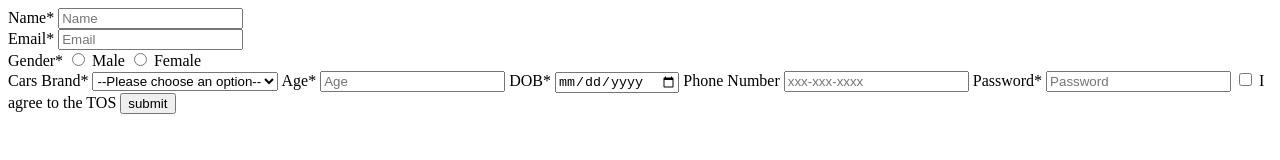
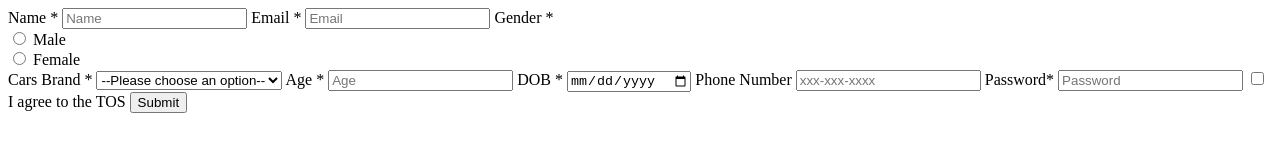
Before and after one commit to acciojob/signup-form-car-sonu2614, a website: page main.html in a window 1280 px wide. Drawn offline with Linux system fonts and the light colour scheme.

Commit message:
created a submission

```diff
--- a/main.html
+++ b/main.html
@@ -7,45 +7,37 @@
 </head>
 
 <body>
-	<form method="post">
-		<div>
-			<label for="name">Name*</label>
-			<input type="text" id="name" placeholder="Name" name="name" required>
-		</div>
-
-		<div>
-			<label for="email">Email*</label>
-			<input type="email" id="email" placeholder="Email" name="email" required>
-		</div>
+	<form method="POST">
+		<label for="name">Name *</label>
+		<input type="text" id="name" placeholder="Name" name="name" required>
 
 
 
+		<label for="email">Email *</label>
+		<input type="email" id="email" placeholder="Email" name="email" required>
+
+		<label for="gender">Gender *</label>
 		<div>
-			<label for="gender">Gender*</label>
-			<input type="radio" name="gender" id="gender-m" name="gender" required>
+			<input type="radio" name="gender" id="gender-m" name="gender" value="male" required>
 			<label for="gender_m">Male</label>
-			<input type="radio" name="gender" id="gender-f" name="gender" required>
+		</div>
+		<div>
+			<input type="radio" name="gender" id="gender-f" name="gender"  value="female" required>
 			<label for="gender_f">Female</label>
 		</div>
-
-
-
-
-		<label for="cars" id="cars">Cars Brand*</label>
-		<select required>
-			<option value="cars" disabled selected>--Please choose an option--</option>
+		<label for="cars" id="cars">Cars Brand *</label>
+		<select id="cars" name="cars" required>
+			<option value="" disabled selected>--Please choose an option--</option>
 			<option value="bmw">BMW</option>
 			<option value="audi">Audi</option>
 			<option value="mercedez">Mercedez</option>
 		</select>
+		<label for="age">Age *</label>
+		<input type="number" id="age" name="age" placeholder="Age" required>
 
 
-		<label for="age">Age*</label>
-		<input type="number" id="age" placeholder="Age" required>
-
-
-		<label for="dob" >DOB*</label>
-		<input type="date" id="dob" required>
+		<label for="dob" >DOB *</label>
+		<input type="date" id="dob" name="dob" required>
 
 
 		<label for="tel">Phone Number</label>
@@ -53,14 +45,14 @@
 
 
 		<label for="password">Password*</label>
-		<input type="password" id="password" placeholder="Password" required>
+		<input type="password" id="password" name="password" placeholder="Password" required>
 
 
 
 		<input type="checkbox"  id="tos" required>
 		<label for="tos">I agree to the TOS</label>
 
-		<button type="submit">submit</button>
+		<button type="submit">Submit</button>
 
 
 
```
